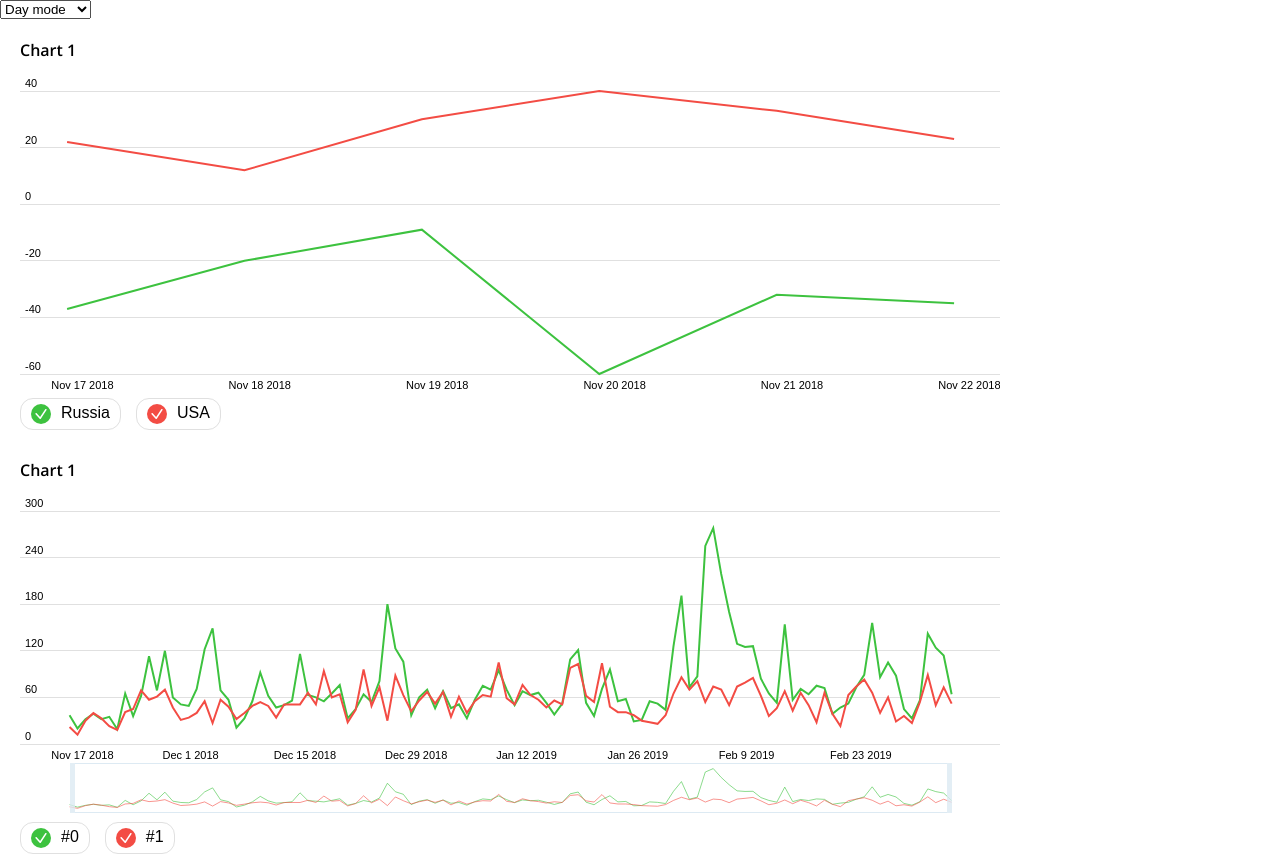
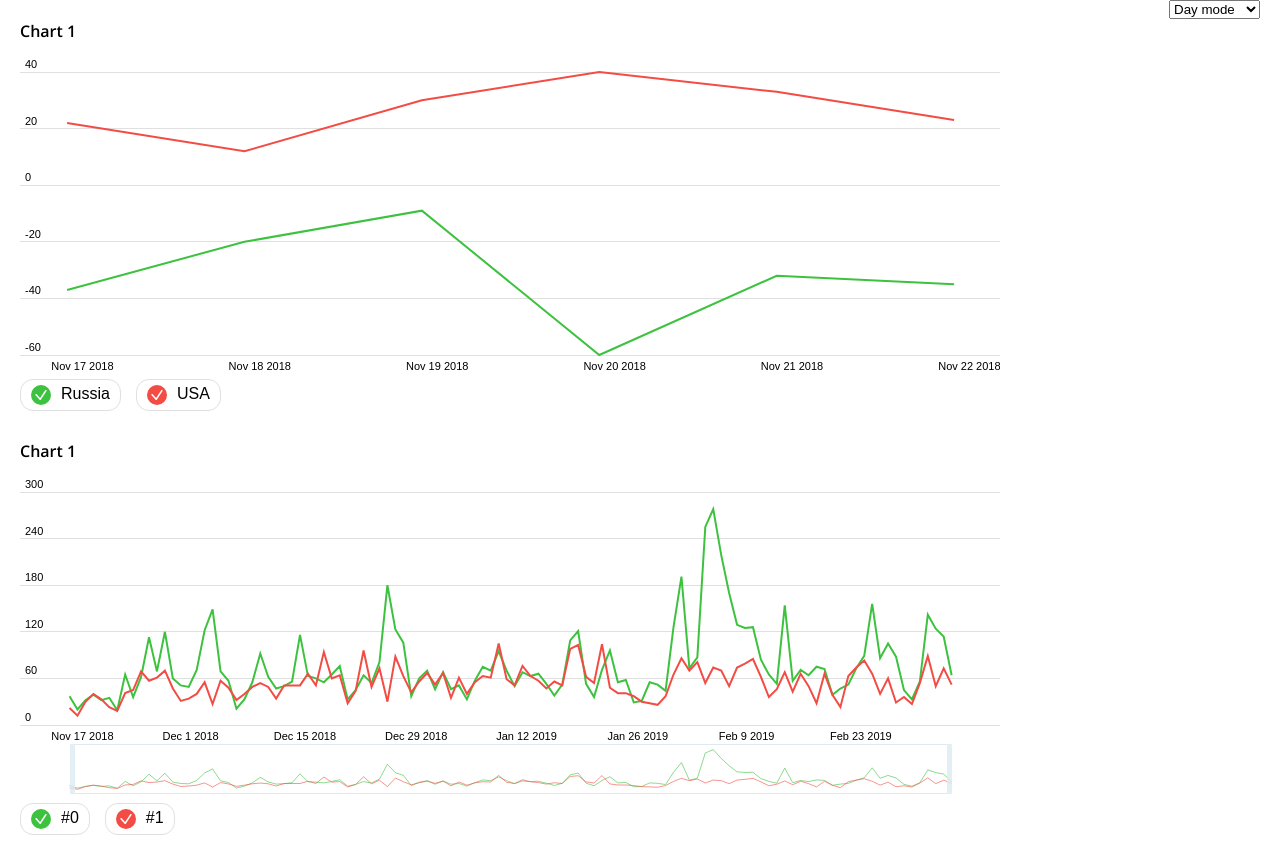
Before and after one commit to kidar2/TC, a website built with webpack: page index.html in a window 1280 px wide. Shown: the top 857 px of the page. Built offline with nearby package versions, Linux system fonts and the light colour scheme; files whose address does not match are found by name; a web font is replaced by a local one.

Commit message:
night mode

```diff
--- a/src/index.scss
+++ b/src/index.scss
@@ -12,6 +12,12 @@ html, body
   .chart
   {
 	 margin: 20px 0 0 20px;
+  }
+
+  .select-theme-div
+  {
+	 position: fixed;
+	 right: 20px;
   }
 }
 
--- a/src/index.ts
+++ b/src/index.ts
@@ -7,6 +7,7 @@ function main()
 {
 
 	let div = document.createElement("div");
+	div.className = 'select-theme-div';
 	div.innerHTML = `<select value="">
 	<option value="">Day mode</option>
 	<option value="night-mode">Night mode</option>
```
Also changed, not shown: dist/index.html (added), dist/index.js (added).
